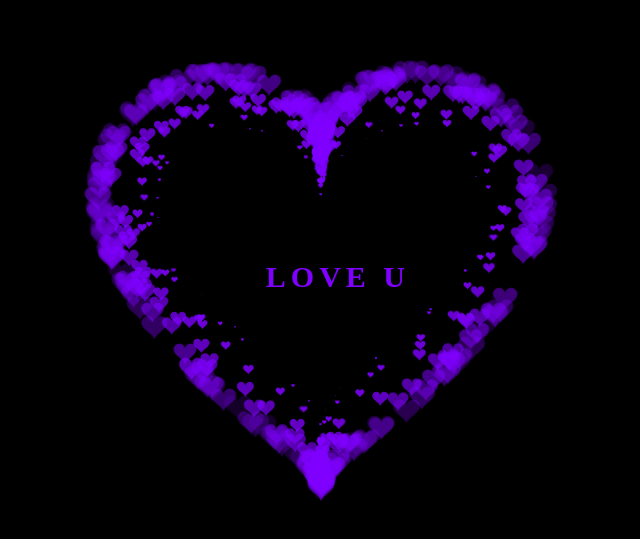
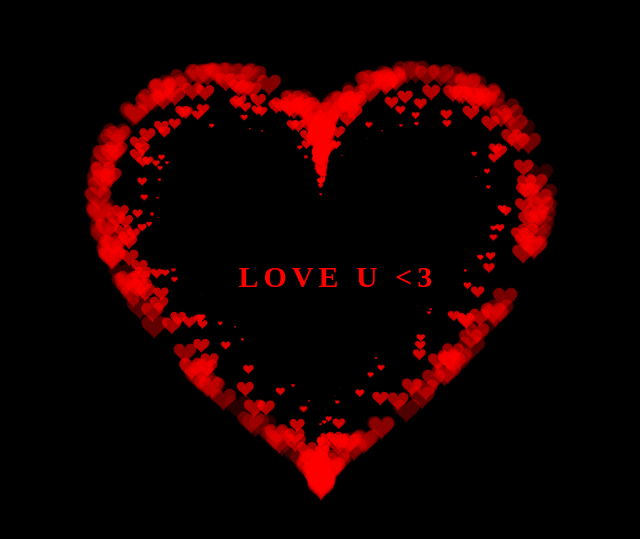
Before and after one commit to tranhoang123/hoangtran.github.io, a plain HTML site: page index.html in a window 1280 px wide. Shown: the part 123-662 px from the top of the page, without its empty margins (319-959 px from the left). Drawn offline with Linux system fonts and the light colour scheme.

Commit message:
Update index.html
update

```diff
--- a/index.html
+++ b/index.html
@@ -49,7 +49,7 @@ canvas {
 
   <canvas id="pinkboard"></canvas>
   <div style="text-align: center; letter-spacing: 5px; font-size: 30px;">
-    <b style='color: 8000ff; text-align: center'>LOVE U</b>
+    <b style='color: ff0000; text-align: center'>LOVE U <3</b>
   </div>
   <!-- <audio controls autoplay hidden>
     <source src="./images/take_me_to_your_heart.mp3" type="audio/mpeg">
@@ -427,7 +427,7 @@ var ParticlePool = (function() {
 
     // create the fill
 
-    context.fillStyle = '#8000ff';
+    context.fillStyle = '#ff0000';
 
     context.fill();
 
```
